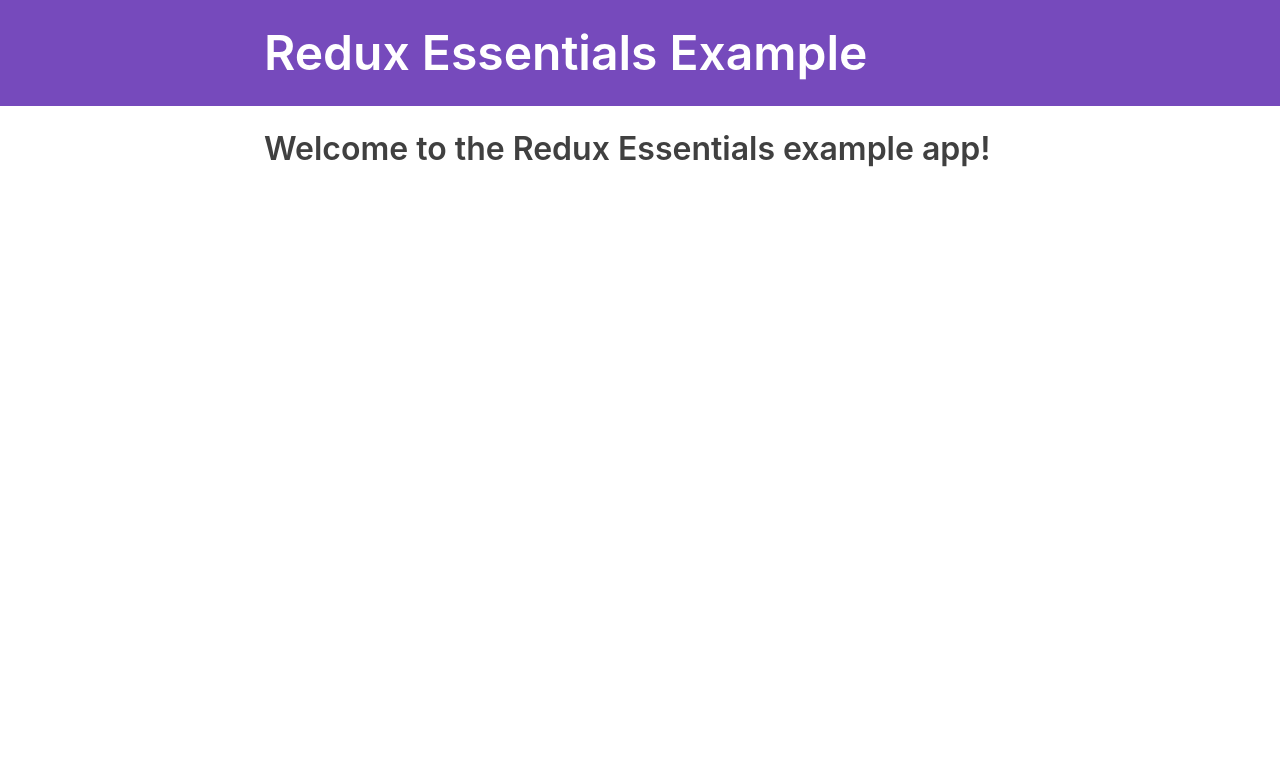
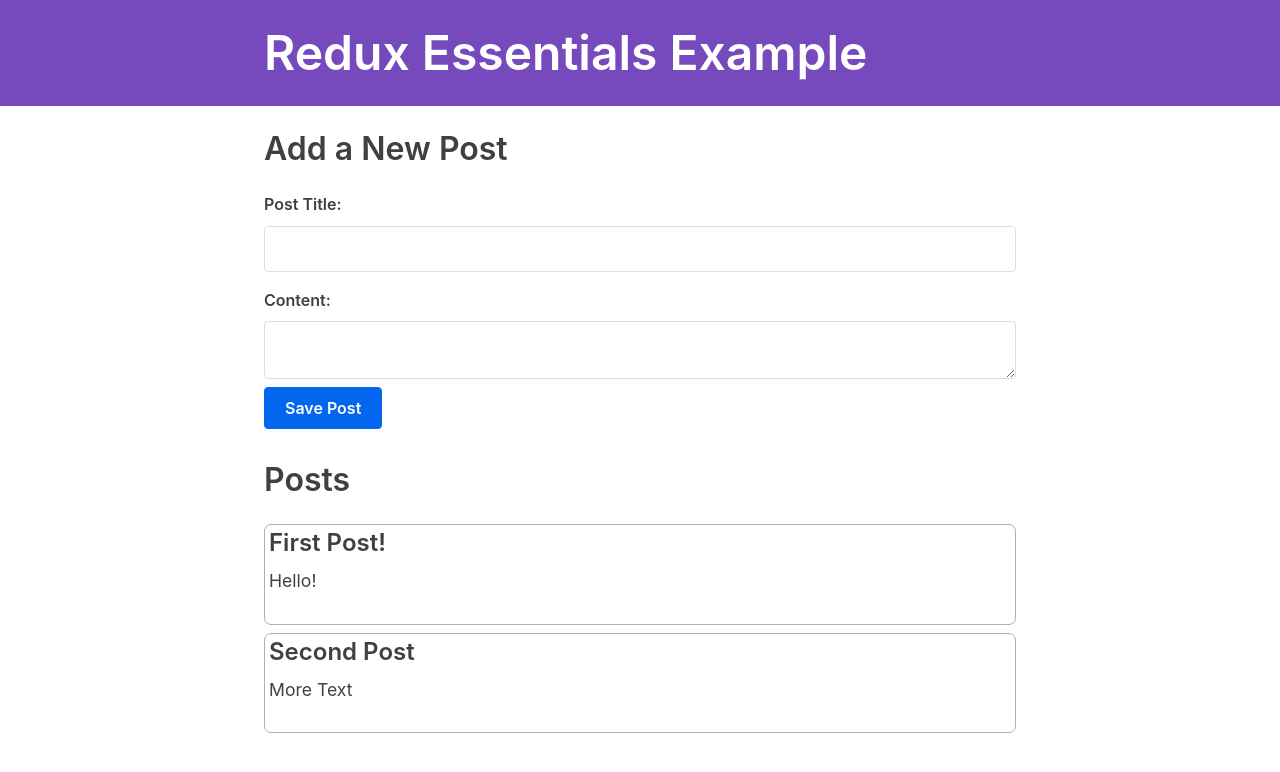
Before and after one commit to DiskMethod/redux-essentials-practice-project, a React (Create React App) app: page / in a window 1280 px wide. Shown: the top 772 px of the page. Built offline with nearby package versions, Linux system fonts and the light colour scheme; what @mswjs/data, mock-socket, txtgen would draw is missing.

Commit message:
Finished

```diff
--- a/prettier.config.js
+++ /dev/null
@@ -1,4 +0,0 @@
-module.exports = {
-    "semi": false,
-    "singleQuote": true
-}
--- a/src/api/server.js
+++ b/src/api/server.js
@@ -14,8 +14,6 @@
 
 // Add an extra delay to all endpoints, so loading spinners show up.
 const ARTIFICIAL_DELAY_MS = 2000
-
-/* RNG setup */
 
 // Set up a seeded random number generator, so that we get
 // a consistent set of users / entries each time the page loads.
--- a/src/app/store.js
+++ b/src/app/store.js
@@ -1,5 +1,8 @@
-import { configureStore } from '@reduxjs/toolkit'
+import { configureStore } from "@reduxjs/toolkit";
+import postsReducer from "../features/posts/postsSlice";
 
 export default configureStore({
-  reducer: () => ({}),
-})
+  reducer: {
+    posts: postsReducer,
+  },
+});
--- /dev/null
+++ b/src/features/posts/AddPostForm.jsx
@@ -0,0 +1,63 @@
+import React, { useState } from "react";
+import { useDispatch } from "react-redux";
+import { nanoid } from "@reduxjs/toolkit";
+
+import { postAdded } from "./postsSlice";
+
+const AddPostForm = () => {
+  const [title, setTitle] = useState("");
+  const [content, setContent] = useState("");
+
+  const dispatch = useDispatch();
+
+  const onTitleChanged = (e) => {
+    setTitle(e.target.value);
+  };
+
+  const onContentChanged = (e) => {
+    setContent(e.target.value);
+  };
+
+  const onSavePostClicked = () => {
+    if (title && content) {
+      dispatch(
+        postAdded({
+          id: nanoid(),
+          title,
+          content,
+        })
+      );
+    }
+
+    setTitle("");
+    setContent("");
+  };
+
+  return (
+    <section>
+      <h2>Add a New Post</h2>
+      <form>
+        <label htmlFor="postTitle">Post Title:</label>
+        <input
+          type="text"
+          id="postTitle"
+          name="postTitle"
+          value={title}
+          onChange={onTitleChanged}
+        />
+        <label htmlFor="postContent">Content:</label>
+        <textarea
+          id="postContent"
+          name="postContent"
+          value={content}
+          onChange={onContentChanged}
+        />
+        <button onClick={onSavePostClicked} type="button">
+          Save Post
+        </button>
+      </form>
+    </section>
+  );
+};
+
+export default AddPostForm;
--- /dev/null
+++ b/src/features/posts/PostsList.jsx
@@ -0,0 +1,23 @@
+import React from "react";
+
+import { useSelector } from "react-redux";
+
+const PostsList = () => {
+  const posts = useSelector((state) => state.posts);
+
+  const renderedPosts = posts.map((post) => (
+    <article className="post-excerpt">
+      <h3>{post.title}</h3>
+      <p className="post-content">{post.content.substring(0, 100)}</p>
+    </article>
+  ));
+
+  return (
+    <section className="posts-list">
+      <h2>Posts</h2>
+      {renderedPosts}
+    </section>
+  );
+};
+
+export default PostsList;
--- /dev/null
+++ b/src/features/posts/postsSlice.js
@@ -0,0 +1,20 @@
+import { createSlice } from "@reduxjs/toolkit";
+
+const initialState = [
+  { id: "1", title: "First Post!", content: "Hello!" },
+  { id: "2", title: "Second Post", content: "More Text" },
+];
+
+const postsSlice = createSlice({
+  name: "posts",
+  initialState,
+  reducers: {
+    postAdded: (state, action) => {
+      state.push(action.payload);
+    },
+  },
+});
+
+export const { postAdded } = postsSlice.actions;
+
+export default postsSlice.reducer;
--- a/src/index.jsx
+++ b/src/index.jsx
@@ -1,17 +1,20 @@
-import React from 'react'
-import ReactDOM from 'react-dom'
-import './index.css'
-import App from './App'
-import store from './app/store'
-import { Provider } from 'react-redux'
-import { BrowserRouter, Routes, Route } from 'react-router-dom'
+import React from "react";
+import ReactDOM from "react-dom";
+import "./index.css";
+import App from "./App";
+import store from "./app/store";
+import { Provider } from "react-redux";
+import { BrowserRouter, Routes, Route } from "react-router-dom";
 
-import { worker } from './api/server'
+import PostsList from "./features/posts/PostsList";
+import AddPostForm from "./features/posts/AddPostForm";
+
+import { worker } from "./api/server";
 
 // Wrap app rendering so we can wait for the mock API to initialize
 async function start() {
   // Start our mock API server
-  await worker.start({ onUnhandledRequest: 'bypass' })
+  await worker.start({ onUnhandledRequest: "bypass" });
 
   ReactDOM.render(
     <React.StrictMode>
@@ -22,9 +25,10 @@
               <Route
                 index
                 element={
-                  <section>
-                    <h2>Welcome to the Redux Essentials example app!</h2>
-                  </section>
+                  <>
+                    <AddPostForm />
+                    <PostsList />
+                  </>
                 }
               />
             </Route>
@@ -32,8 +36,8 @@
         </BrowserRouter>
       </Provider>
     </React.StrictMode>,
-    document.getElementById('root')
-  )
+    document.getElementById("root")
+  );
 }
 
-start()
+start();
```
Also changed, not shown: src/api/client.js (+16 -16 lines).
